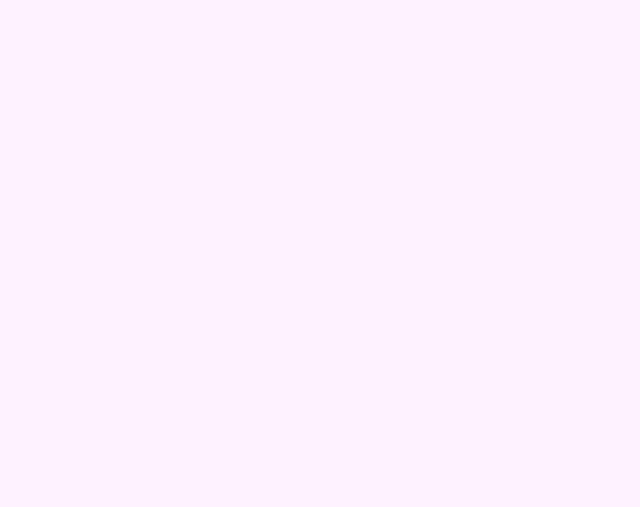
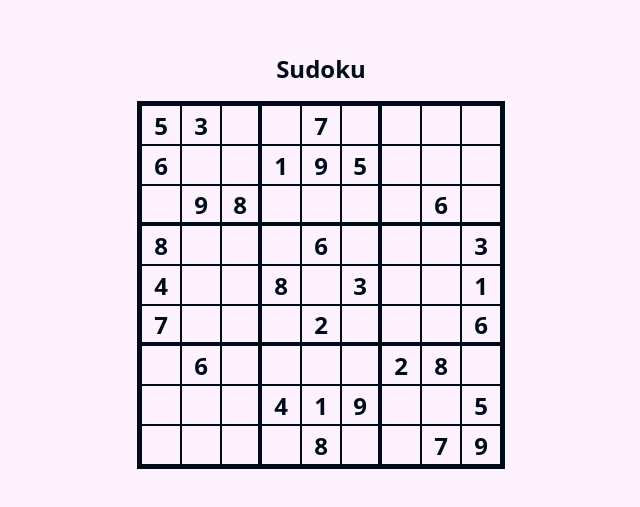
Before and after one commit to leagueofparis/leagueofparis, a React (Vite) app in the folder leagueofparis/: page /sudoku in a window 1280 px wide. Before the commit this address had no page. Shown: the part 139-646 px from the top of the page, without its empty margins (319-959 px from the left). Built offline with nearby package versions, Linux system fonts and the light colour scheme.

Commit message:
added sudoku

```diff
--- a/leagueofparis/src/App.jsx
+++ b/leagueofparis/src/App.jsx
@@ -4,6 +4,7 @@ import { BrowserRouter as Router, Route, Routes } from "react-router-dom";
 import "./App.css";
 import Login from "./pages/Login";
 import Home from "./pages/Home";
+import Sudoku from "./pages/Sudoku";
 
 function App() {
 	return (
@@ -11,6 +12,7 @@ function App() {
 			<Routes>
 				<Route path="/" element={<Home />} />
 				<Route path="/login" element={<Login />} />
+				<Route path="/sudoku" element={<Sudoku />} />
 				{/* other routes */}
 			</Routes>
 		</Router>
--- /dev/null
+++ b/leagueofparis/src/pages/Sudoku.jsx
@@ -0,0 +1,109 @@
+import React, { useState } from "react";
+
+const initialPuzzle = [
+	[5, 3, "", "", 7, "", "", "", ""],
+	[6, "", "", 1, 9, 5, "", "", ""],
+	["", 9, 8, "", "", "", "", 6, ""],
+	[8, "", "", "", 6, "", "", "", 3],
+	[4, "", "", 8, "", 3, "", "", 1],
+	[7, "", "", "", 2, "", "", "", 6],
+	["", 6, "", "", "", "", 2, 8, ""],
+	["", "", "", 4, 1, 9, "", "", 5],
+	["", "", "", "", 8, "", "", 7, 9],
+];
+
+const solution = [
+	[5, 3, 4, 6, 7, 8, 9, 1, 2],
+	[6, 7, 2, 1, 9, 5, 3, 4, 8],
+	[1, 9, 8, 3, 4, 2, 5, 6, 7],
+	[8, 5, 9, 7, 6, 1, 4, 2, 3],
+	[4, 2, 6, 8, 5, 3, 7, 9, 1],
+	[7, 1, 3, 9, 2, 4, 8, 5, 6],
+	[9, 6, 1, 5, 3, 7, 2, 8, 4],
+	[2, 8, 7, 4, 1, 9, 6, 3, 5],
+	[3, 4, 5, 2, 8, 6, 1, 7, 9],
+];
+
+export default function Sudoku() {
+	const [board, setBoard] = useState(initialPuzzle);
+	const [correctness, setCorrectness] = useState(
+		Array(9)
+			.fill(null)
+			.map(() => Array(9).fill(null))
+	);
+	const [focusedCell, setFocusedCell] = useState({
+		row: null,
+		col: null,
+		value: "",
+	});
+
+	const handleChange = (row, col, value) => {
+		if (isNaN(value) || value.length > 2) return;
+
+		if (value > 1) {
+			value = value[1];
+		}
+
+		const newBoard = board.map((r, rIdx) =>
+			r.map((cell, cIdx) => (rIdx === row && cIdx === col ? value : cell))
+		);
+		setBoard(newBoard);
+
+		const isCorrect = value === solution[row][col].toString();
+		const newCorrectness = correctness.map((r, rIdx) =>
+			r.map((cell, cIdx) => (rIdx === row && cIdx === col ? isCorrect : cell))
+		);
+		setCorrectness(newCorrectness);
+	};
+
+	const isPrefilled = (row, col) => initialPuzzle[row][col] !== "";
+	const isCorrect = (row, col) => correctness[row][col] === true;
+
+	const isHighlightedRowCol = (row, col) => {
+		if (focusedCell.row === null || focusedCell.col === null) return false;
+		const sameRow = row === focusedCell.row;
+		const sameCol = col === focusedCell.col;
+		return sameRow || sameCol;
+	};
+
+	const isHighlightedNumber = (number) => {
+		if (focusedCell.row === null || focusedCell.col === null) return false;
+		const sameValue = number === focusedCell.value && number !== "";
+		return sameValue;
+	};
+
+	return (
+		<div className="flex flex-col items-center justify-center min-h-screen p-4">
+			<h1 className="text-2xl font-bold mb-4">Sudoku</h1>
+			<div className="grid grid-cols-9 border-4">
+				{board.map((row, rIdx) =>
+					row.map((cell, cIdx) => (
+						<input
+							key={`${rIdx}-${cIdx}`}
+							className={`w-10 h-10 text-center text-2xl border focus:bg-yellow-300 focus:outline-none caret-transparent select-none font-bold
+				${(rIdx + 1) % 3 === 0 && rIdx !== 8 ? "border-b-3" : ""}
+				${(cIdx + 1) % 3 === 0 && cIdx !== 8 ? "border-r-3" : ""}
+				${correctness[rIdx][cIdx] === false ? "text-red-500 border-black" : ""}
+				${correctness[rIdx][cIdx] === true ? "text-blue-500 border-black" : ""}
+				${isHighlightedRowCol(rIdx, cIdx) ? "bg-yellow-100" : ""}
+				${isHighlightedNumber(cell) ? "bg-yellow-200" : ""}`}
+							type="text"
+							maxLength="2"
+							value={cell}
+							disabled={false}
+							readOnly={isPrefilled(rIdx, cIdx) || isCorrect(rIdx, cIdx)}
+							onChange={(e) => handleChange(rIdx, cIdx, e.target.value)}
+							onFocus={() =>
+								setFocusedCell({
+									row: rIdx,
+									col: cIdx,
+									value: board[rIdx][cIdx],
+								})
+							}
+						/>
+					))
+				)}
+			</div>
+		</div>
+	);
+}
```
Also changed, not shown: 10 other files (tests, documents, lock files or other folders).
